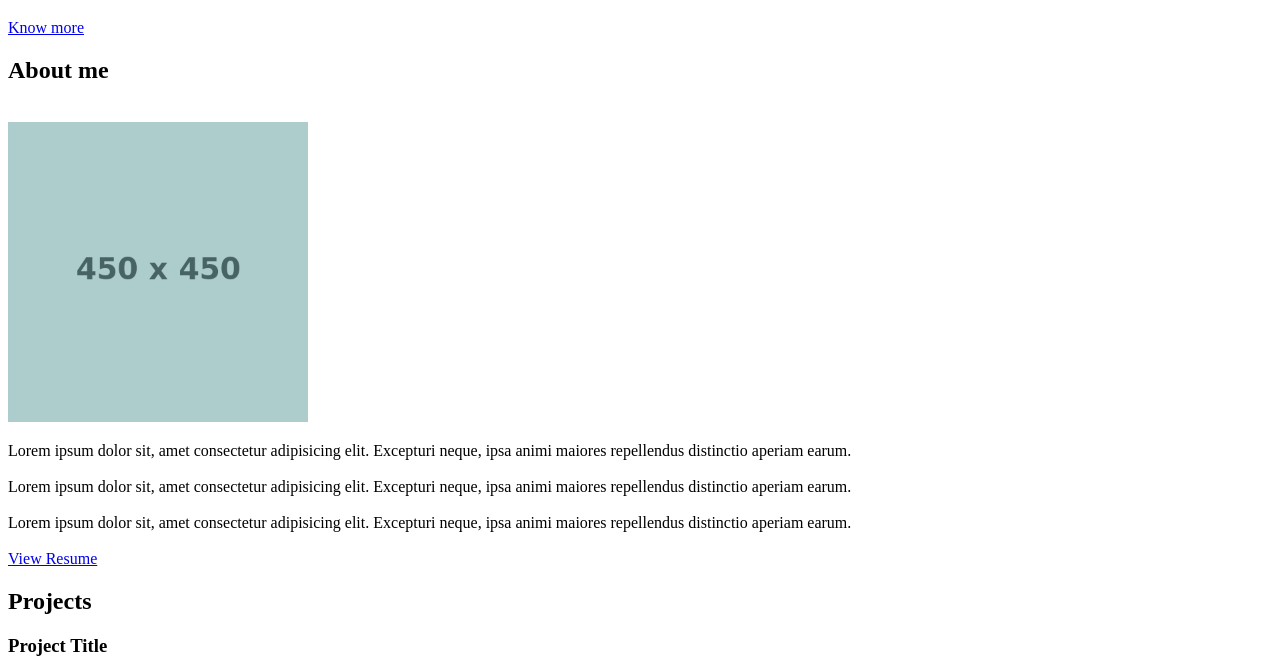
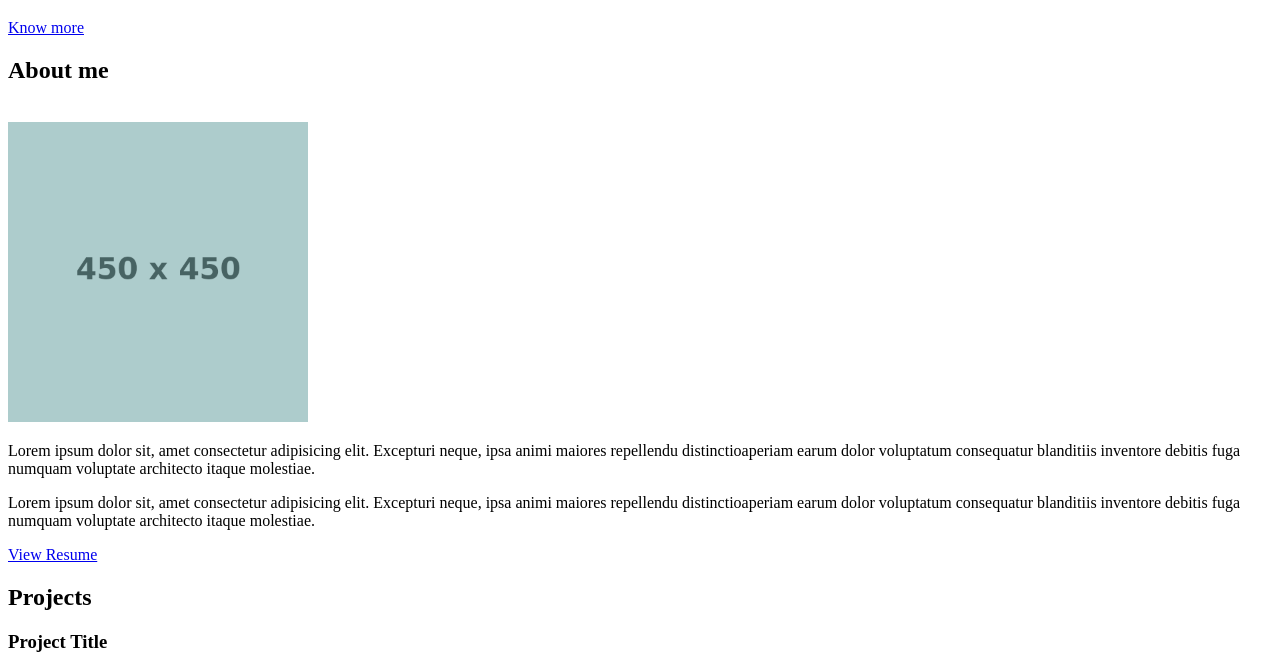
Before and after one commit to IonutDjonIancu/devportfolio, a website: page src/template.html in a window 1280 px wide. Shown: the part 98-766 px from the top of the page. Drawn offline with nearby package versions, Linux system fonts and the light colour scheme.

Commit message:
Update About Me text (HTML Structure)

```diff
--- a/src/style/layout/_sections.scss
+++ b/src/style/layout/_sections.scss
@@ -121,8 +121,8 @@ section {
     &__info {
       display: flex;
       height: 100%;
-      align-items: center;
       justify-content: center;
+      flex-direction: column;
 
       &-text {
         text-align: left;
--- a/src/template.html
+++ b/src/template.html
@@ -84,33 +84,25 @@
           </div>
           <div class="col-md-6 col-sm-12">
             <div class="about-wrapper__info">
-              <!--
-                Profile about-text: separate each block of text with 2 <br />
-                I recommend to have no more that 4 block of text
-              -->
+              <!-- ABOUT TEXT: separated by <p> tag with this class .about-wrapper__info-text -->
               <p class="about-wrapper__info-text">
                 Lorem ipsum dolor sit, amet consectetur adipisicing elit.
-                Excepturi neque, ipsa animi maiores repellendus distinctio
-                aperiam earum.
-                <br /><br />
+                Excepturi neque, ipsa animi maiores repellendu distinctioaperiam
+                earum dolor voluptatum consequatur blanditiis inventore debitis
+                fuga numquam voluptate architecto itaque molestiae.
+              </p>
+              <p class="about-wrapper__info-text">
                 Lorem ipsum dolor sit, amet consectetur adipisicing elit.
-                Excepturi neque, ipsa animi maiores repellendus distinctio
-                aperiam earum.
-                <br /><br />
-                Lorem ipsum dolor sit, amet consectetur adipisicing elit.
-                Excepturi neque, ipsa animi maiores repellendus distinctio
-                aperiam earum.
-                <br /><br />
-                <!--
-                  Resume Link: Put your external link for resume.
-                  If you want you can comment this link
-                -->
+                Excepturi neque, ipsa animi maiores repellendu distinctioaperiam
+                earum dolor voluptatum consequatur blanditiis inventore debitis
+                fuga numquam voluptate architecto itaque molestiae.
+              </p>
+              <!-- RESUME LINK: Put your external link for resume. If you want you can comment this link -->
+              <span class="d-flex mt-3">
                 <a target="_blank" class="cta-btn cta-btn--resume" href="#!">
                   View Resume
                 </a>
-                <!-- /END Resume link -->
-              </p>
-              <!-- /END Profile about text  -->
+              </span>
             </div>
           </div>
         </div>
```
